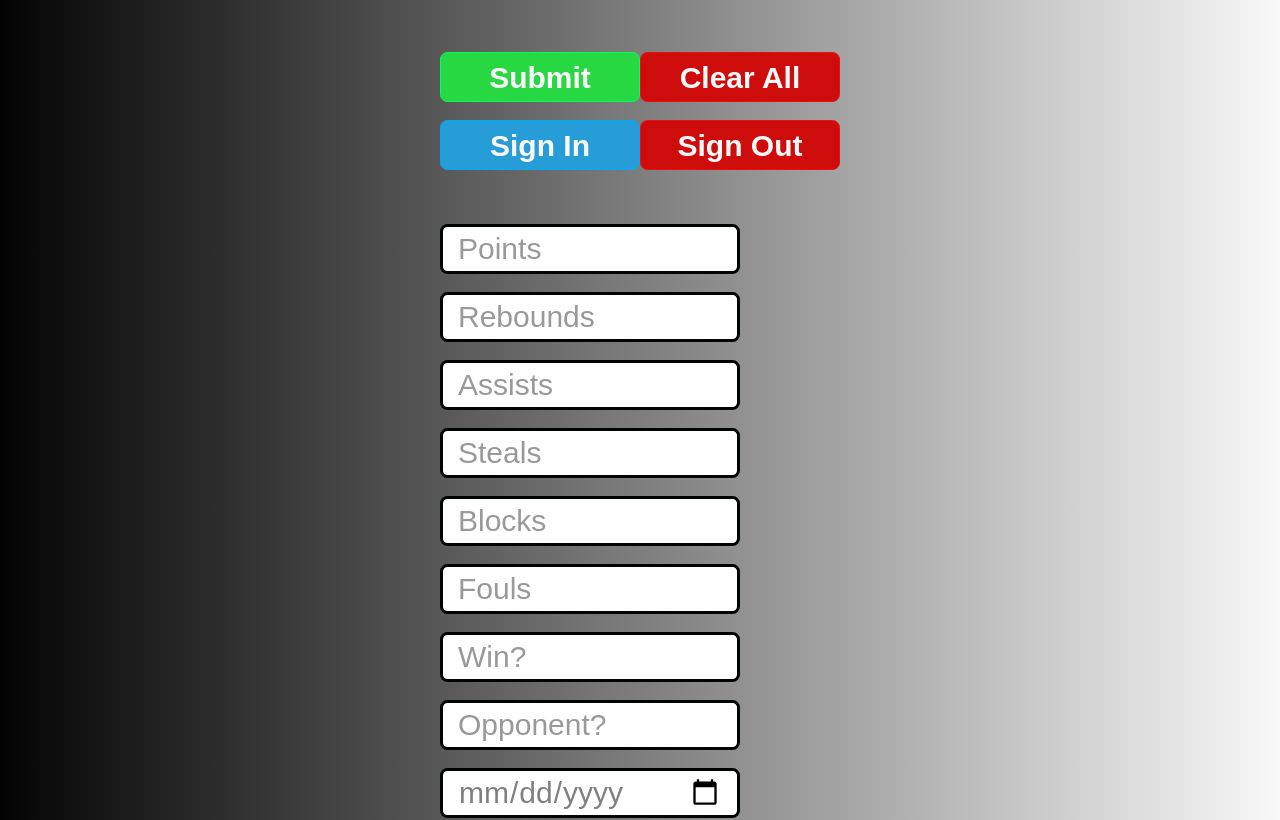
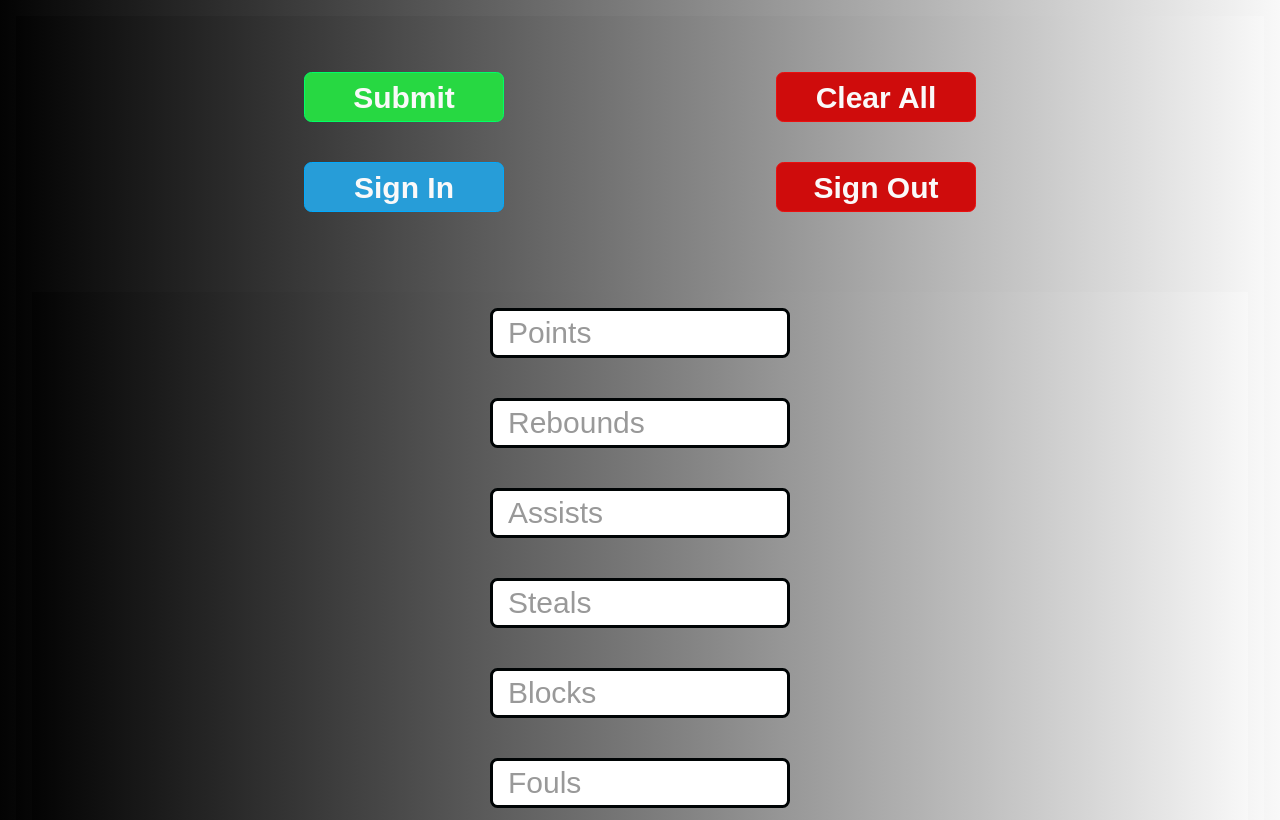
Before and after one commit to mkdrabik/Ciels_Stats, a React (Create React App) app: page / in a window 1280 px wide. Shown: the top 820 px of the page. Built offline with nearby package versions, Linux system fonts and the light colour scheme; the HTML template or start-up script is replaced by a standard one.

Commit message:
UI improvements

```diff
--- a/src/App.css
+++ b/src/App.css
@@ -13,10 +13,22 @@ body {
     rgb(3, 3, 3) 0%,
     rgba(248, 248, 248, 0.937) 100%
   );
+  padding: 1rem;
+}
+
+.container {
   display: flex;
+  flex-direction: row;
+  justify-content: space-evenly;
+  align-items: center;
+}
+
+.bod {
+  display: flex;
+  flex-direction: column;
   justify-content: center;
+  align-items: center;
   padding: 1rem;
-  margin: 0 auto;
 }
 
 .new-item-form {
--- a/src/App.js
+++ b/src/App.js
@@ -106,11 +106,10 @@ function App() {
   };
 
   return (
-    <section>
-      <form>
+    <body>
       <br></br>
       <br></br>
-
+      <div class="container">
         <button
           className="sub"
           onClick={(e) => {
@@ -132,8 +131,11 @@ function App() {
         >
           Clear All
         </button>
+      </div>
+
       <br></br>
       <br></br>
+      <div class="container">
         <button
           className="btn"
           onClick={(e) => {
@@ -151,12 +153,14 @@ function App() {
         >
           Sign Out
         </button>
+      </div>
 
       <br></br>
       <br></br>
       <br></br>
       <br></br>
 
+      <body className="bod">
         <input
           placeholder="Points"
           className="new-item-form"
@@ -164,7 +168,6 @@ function App() {
           ref={p}
           onChange={handlePointChange}
         />
-
         <br></br>
         <br></br>
         <input
@@ -174,7 +177,6 @@ function App() {
           ref={r}
           onChange={handleReboundChange}
         />
-
         <br></br>
         <br></br>
         <input
@@ -260,12 +262,8 @@ function App() {
           <option value="AAU">AAU</option>
           <option value="IHM">IHM</option>
         </select>
-
-        <br></br>
-        <br></br>
-        <br></br>
-      </form>
-    </section>
+      </body>
+    </body>
   );
 
   //Handle Data entry functions
```
Lines whose indentation alone changed are shown as unchanged.
